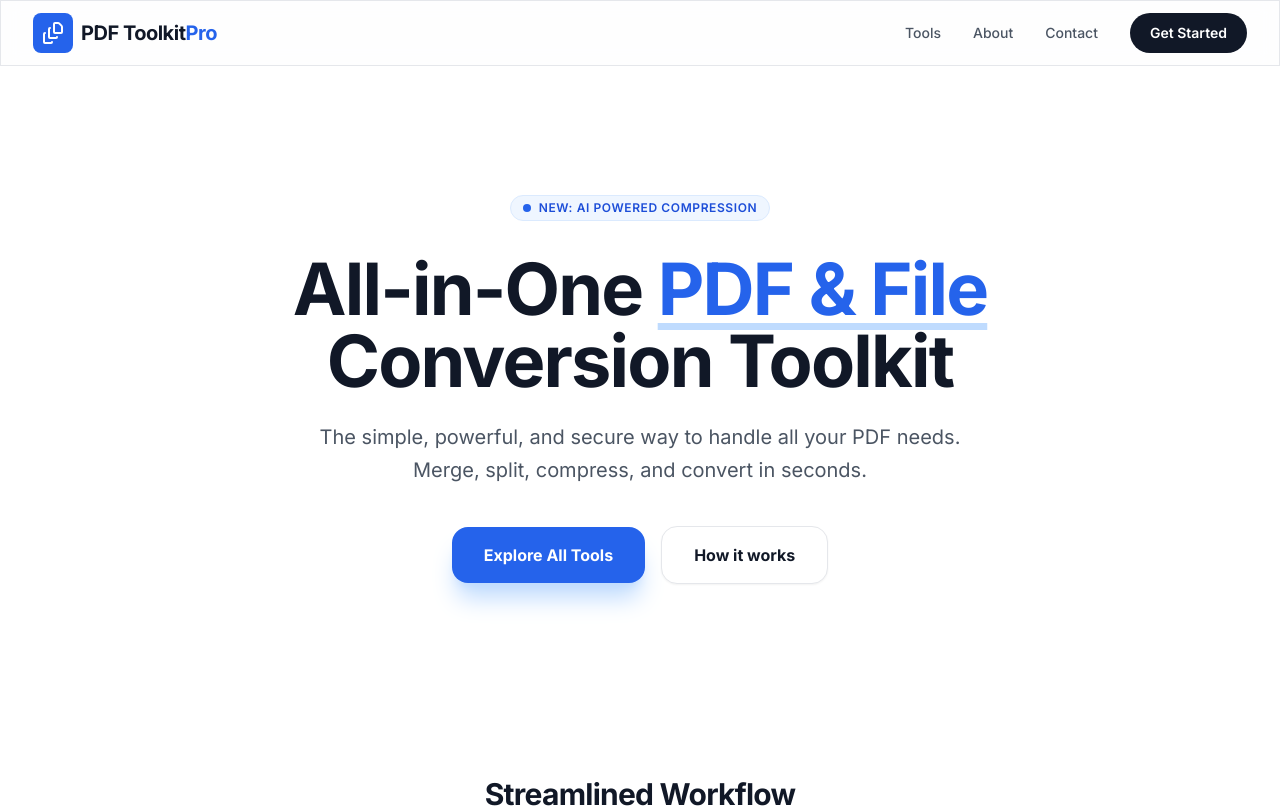
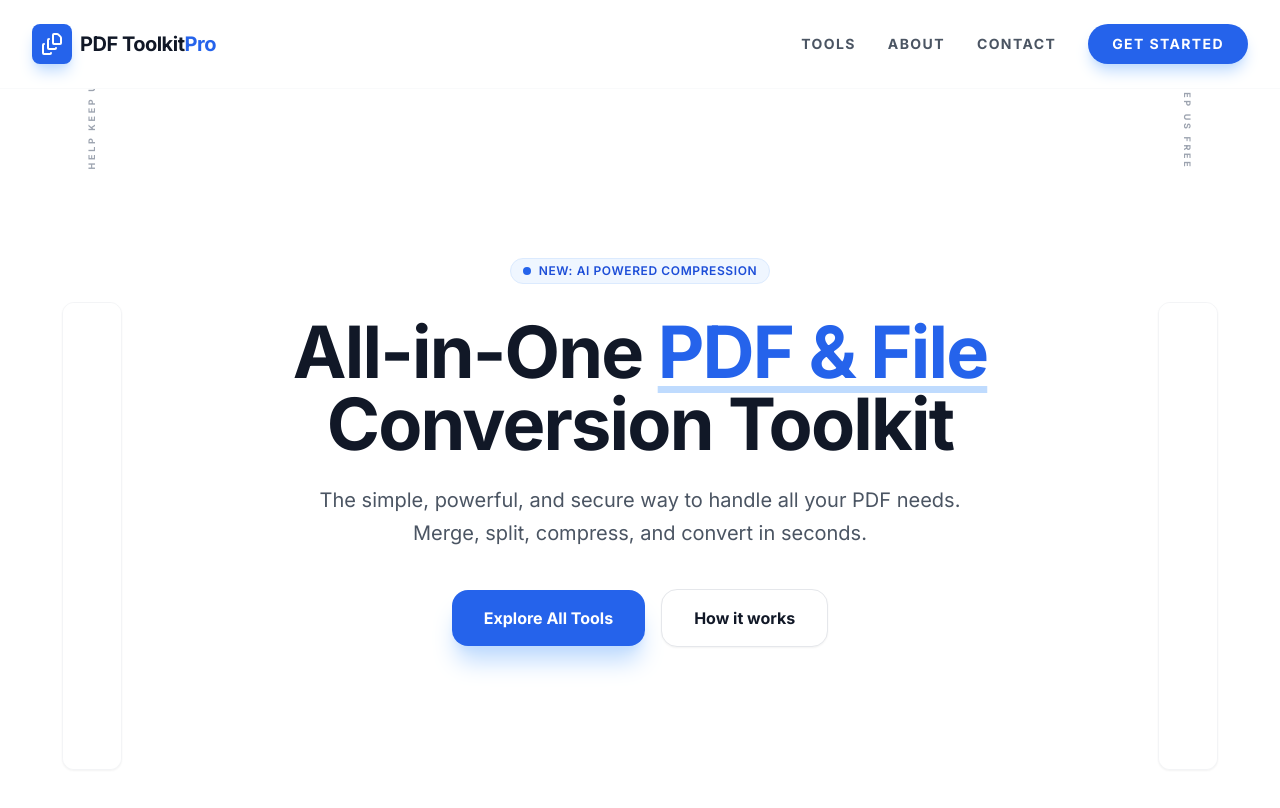
Before and after one commit to anonymous10072018/PDF-Toolkit-Pro, a React (Vite) app: page /#/ in a window 1280 px wide. Shown: the top 808 px of the page. Built offline with nearby package versions, Linux system fonts and the light colour scheme.

Commit message:
Updated User Interface

```diff
--- a/App.tsx
+++ b/App.tsx
@@ -1,8 +1,7 @@
 
 import React, { useState, createContext, useContext, useEffect } from 'react';
 import { HashRouter as Router, Routes, Route, Link, useLocation, useNavigate } from 'react-router-dom';
-import { FileStack, Facebook, Mail, Menu, X, Info, LayoutGrid } from 'lucide-react';
-import { TOOLS } from './constants';
+import { FileStack, Facebook, Mail, Menu, X, ChevronUp } from 'lucide-react';
 import ToolGrid from './components/ToolGrid';
 import Hero from './components/Hero';
 import ToolPage from './components/ToolPage';
@@ -11,6 +10,7 @@ import AboutPage from './components/AboutPage';
 import ContactPage from './components/ContactPage';
 import PrivacyPolicy from './components/PrivacyPolicy';
 import AdBanner from './components/AdBanner';
+import SidebarAd from './components/SidebarAd';
 import { Language, translations } from './translations';
 
 interface LanguageContextType {
@@ -27,17 +27,60 @@ export const useLanguage = () => {
   return context;
 };
 
+const ScrollToTop = () => {
+  const [isVisible, setIsVisible] = useState(false);
+
+  useEffect(() => {
+    const toggleVisibility = () => {
+      if (window.pageYOffset > 300) {
+        setIsVisible(true);
+      } else {
+        setIsVisible(false);
+      }
+    };
+    window.addEventListener('scroll', toggleVisibility);
+    return () => window.removeEventListener('scroll', toggleVisibility);
+  }, []);
+
+  const scrollToTop = () => {
+    window.scrollTo({
+      top: 0,
+      behavior: 'smooth',
+    });
+  };
+
+  return (
+    <button
+      onClick={scrollToTop}
+      className={`fixed bottom-8 right-8 z-[150] p-4 bg-blue-600 text-white rounded-2xl shadow-2xl transition-all duration-300 transform hover:scale-110 active:scale-95 ${
+        isVisible ? 'translate-y-0 opacity-100' : 'translate-y-20 opacity-0 pointer-events-none'
+      }`}
+      aria-label="Scroll to top"
+    >
+      <ChevronUp className="w-6 h-6" />
+    </button>
+  );
+};
+
 const Navbar = () => {
   const [isOpen, setIsOpen] = useState(false);
+  const [isScrolled, setIsScrolled] = useState(false);
   const location = useLocation();
   const navigate = useNavigate();
   const { t } = useLanguage();
+
+  useEffect(() => {
+    const handleScroll = () => {
+      setIsScrolled(window.scrollY > 10);
+    };
+    window.addEventListener('scroll', handleScroll);
+    return () => window.removeEventListener('scroll', handleScroll);
+  }, []);
 
   const handleScrollTo = (id: string) => {
     setIsOpen(false);
     if (location.pathname !== '/') {
       navigate('/');
-      // Use a slightly longer delay to ensure the Home component and ToolGrid are mounted
       setTimeout(() => {
         const element = document.getElementById(id);
         if (element) {
@@ -60,43 +103,61 @@ const Navbar = () => {
   };
 
   return (
-    <nav className="sticky top-0 z-50 glass-morphism border-b border-gray-200">
+    <nav className={`sticky top-0 z-[200] w-full transition-all duration-300 ${
+      isScrolled ? 'bg-white/95 backdrop-blur-md shadow-xl border-b border-gray-100 py-1' : 'bg-white border-b border-gray-50 py-3'
+    }`}>
       <div className="max-w-7xl mx-auto px-4 sm:px-6 lg:px-8">
         <div className="flex justify-between h-16 items-center">
           <Link to="/" onClick={handleLogoClick} className="flex items-center space-x-2 group">
-            <div className="bg-blue-600 p-2 rounded-lg transition-transform group-hover:scale-110">
+            <div className="bg-blue-600 p-2 rounded-lg transition-transform group-hover:scale-110 shadow-lg shadow-blue-200">
               <FileStack className="w-6 h-6 text-white" />
             </div>
             <span className="text-xl font-bold text-gray-900 tracking-tight">PDF Toolkit<span className="text-blue-600">Pro</span></span>
           </Link>
 
-          {/* Desktop Nav */}
+          {/* Navigation links (Tools, About, Contact, Get Started) */}
           <div className="hidden md:flex items-center space-x-8">
-            <button onClick={() => handleScrollTo('tools')} className="text-sm font-medium text-gray-600 hover:text-blue-600 transition-colors">{t.nav.tools}</button>
-            <Link to="/about" className={`text-sm font-medium transition-colors ${location.pathname === '/about' ? 'text-blue-600' : 'text-gray-600 hover:text-blue-600'}`}>{t.nav.about}</Link>
-            <Link to="/contact" className={`text-sm font-medium transition-colors ${location.pathname === '/contact' ? 'text-blue-600' : 'text-gray-600 hover:text-blue-600'}`}>{t.nav.contact}</Link>
-            <button onClick={() => handleScrollTo('tools')} className="bg-gray-900 text-white px-5 py-2.5 rounded-full text-sm font-semibold hover:bg-gray-800 transition-all active:scale-95">
+            <button
+              onClick={() => handleScrollTo('tools')}
+              className="text-sm font-black text-gray-600 hover:text-blue-600 transition-colors uppercase tracking-widest"
+            >
+              {t.nav.tools}
+            </button>
+            <Link
+              to="/about"
+              className={`text-sm font-black transition-colors uppercase tracking-widest ${location.pathname === '/about' ? 'text-blue-600' : 'text-gray-600 hover:text-blue-600'}`}
+            >
+              {t.nav.about}
+            </Link>
+            <Link
+              to="/contact"
+              className={`text-sm font-black transition-colors uppercase tracking-widest ${location.pathname === '/contact' ? 'text-blue-600' : 'text-gray-600 hover:text-blue-600'}`}
+            >
+              {t.nav.contact}
+            </Link>
+            <button
+              onClick={() => handleScrollTo('tools')}
+              className="bg-blue-600 text-white px-6 py-2.5 rounded-full text-sm font-black uppercase tracking-widest hover:bg-blue-700 transition-all active:scale-95 shadow-lg shadow-blue-200"
+            >
               {t.nav.getStarted}
             </button>
           </div>
 
-          {/* Mobile toggle */}
           <div className="md:hidden">
-            <button onClick={() => setIsOpen(!isOpen)} className="text-gray-600 p-2">
+            <button onClick={() => setIsOpen(!isOpen)} className="text-gray-600 p-2 hover:bg-gray-100 rounded-xl transition-colors">
               {isOpen ? <X className="w-6 h-6" /> : <Menu className="w-6 h-6" />}
             </button>
           </div>
         </div>
       </div>
 
-      {/* Mobile Nav */}
       {isOpen && (
-        <div className="md:hidden border-t border-gray-100 bg-white shadow-xl">
-          <div className="px-4 py-6 space-y-4">
-            <button onClick={() => handleScrollTo('tools')} className="block w-full text-left text-base font-medium text-gray-900 hover:text-blue-600">{t.nav.tools}</button>
-            <Link to="/about" onClick={() => setIsOpen(false)} className="block text-base font-medium text-gray-900 hover:text-blue-600">{t.nav.about}</Link>
-            <Link to="/contact" onClick={() => setIsOpen(false)} className="block text-base font-medium text-gray-900 hover:text-blue-600">{t.nav.contact}</Link>
-            <button onClick={() => handleScrollTo('tools')} className="w-full bg-blue-600 text-white px-4 py-3 rounded-xl font-semibold">{t.nav.getStarted}</button>
+        <div className="md:hidden border-t border-gray-100 bg-white shadow-2xl animate-in slide-in-from-top-4 duration-300">
+          <div className="px-4 py-8 space-y-6">
+            <button onClick={() => handleScrollTo('tools')} className="block w-full text-left text-lg font-black text-gray-900 hover:text-blue-600 uppercase tracking-widest">{t.nav.tools}</button>
+            <Link to="/about" onClick={() => setIsOpen(false)} className="block text-lg font-black text-gray-900 hover:text-blue-600 uppercase tracking-widest">{t.nav.about}</Link>
+            <Link to="/contact" onClick={() => setIsOpen(false)} className="block text-lg font-black text-gray-900 hover:text-blue-600 uppercase tracking-widest">{t.nav.contact}</Link>
+            <button onClick={() => handleScrollTo('tools')} className="w-full bg-blue-600 text-white px-4 py-4 rounded-2xl font-black text-lg shadow-xl shadow-blue-200 uppercase tracking-widest">{t.nav.getStarted}</button>
           </div>
         </div>
       )}
@@ -125,7 +186,7 @@ const Footer = () => {
   };
 
   return (
-    <footer className="bg-white border-t border-gray-200 pt-16 pb-8">
+    <footer className="bg-white border-t border-gray-200 pt-16 pb-8 relative z-20">
       <div className="max-w-7xl mx-auto px-4 sm:px-6 lg:px-8">
         <div className="grid grid-cols-1 md:grid-cols-4 gap-12 mb-12">
           <div className="col-span-1 md:col-span-1">
@@ -133,47 +194,47 @@ const Footer = () => {
               <FileStack className="w-6 h-6 text-blue-600" />
               <span className="text-xl font-bold text-gray-900">PDF Toolkit Pro</span>
             </div>
-            <p className="text-gray-500 text-sm leading-relaxed">
+            <p className="text-gray-500 text-sm leading-relaxed font-medium">
               {t.footer.desc}
             </p>
           </div>
           <div>
-            <h4 className="text-sm font-bold text-gray-900 uppercase tracking-wider mb-4">{t.nav.tools}</h4>
-            <ul className="space-y-2">
-              <li><button onClick={handleScrollToTools} className="text-gray-500 hover:text-blue-600 text-sm text-left">{t.hero.explore}</button></li>
-              <li><Link to="/tool/word-to-pdf" className="text-gray-500 hover:text-blue-600 text-sm">Convert Word to PDF</Link></li>
-              <li><Link to="/tool/pdf-to-word" className="text-gray-500 hover:text-blue-600 text-sm">Convert PDF to Word</Link></li>
-              <li><Link to="/tool/merge-pdf" className="text-gray-500 hover:text-blue-600 text-sm">Merge PDF</Link></li>
+            <h4 className="text-sm font-black text-gray-900 uppercase tracking-widest mb-6">{t.nav.tools}</h4>
+            <ul className="space-y-3">
+              <li><button onClick={handleScrollToTools} className="text-gray-500 font-medium hover:text-blue-600 text-sm text-left">{t.hero.explore}</button></li>
+              <li><Link to="/tool/word-to-pdf" className="text-gray-500 font-medium hover:text-blue-600 text-sm">Convert Word to PDF</Link></li>
+              <li><Link to="/tool/pdf-to-word" className="text-gray-500 font-medium hover:text-blue-600 text-sm">Convert PDF to Word</Link></li>
+              <li><Link to="/tool/merge-pdf" className="text-gray-500 font-medium hover:text-blue-600 text-sm">Merge PDF</Link></li>
             </ul>
           </div>
           <div>
-            <h4 className="text-sm font-bold text-gray-900 uppercase tracking-wider mb-4">{t.footer.company}</h4>
-            <ul className="space-y-2">
-              <li><Link to="/about" className="text-gray-500 hover:text-blue-600 text-sm">{t.nav.about}</Link></li>
-              <li><Link to="/contact" className="text-gray-500 hover:text-blue-600 text-sm">{t.nav.contact}</Link></li>
-              <li><Link to="/privacy-policy" className="text-gray-500 hover:text-blue-600 text-sm">{t.footer.privacy}</Link></li>
+            <h4 className="text-sm font-black text-gray-900 uppercase tracking-widest mb-6">{t.footer.company}</h4>
+            <ul className="space-y-3">
+              <li><Link to="/about" className="text-gray-500 font-medium hover:text-blue-600 text-sm">{t.nav.about}</Link></li>
+              <li><Link to="/contact" className="text-gray-500 font-medium hover:text-blue-600 text-sm">{t.nav.contact}</Link></li>
+              <li><Link to="/privacy-policy" className="text-gray-500 font-medium hover:text-blue-600 text-sm">{t.footer.privacy}</Link></li>
             </ul>
           </div>
           <div>
-            <h4 className="text-sm font-bold text-gray-900 uppercase tracking-wider mb-4">{t.footer.connect}</h4>
-            <div className="flex space-x-4">
-              <a href="https://www.facebook.com/Yuwenwei05" target="_blank" rel="noopener noreferrer" className="text-gray-400 hover:text-blue-600 transition-colors">
+            <h4 className="text-sm font-black text-gray-900 uppercase tracking-widest mb-6">{t.footer.connect}</h4>
+            <div className="flex space-x-5">
+              <a href="https://www.facebook.com/Yuwenwei05" target="_blank" rel="noopener noreferrer" className="text-gray-400 hover:text-blue-600 transition-all transform hover:scale-110">
                 <Facebook className="w-6 h-6" />
               </a>
-              <a href="mailto:byndathletics@gmail.com" className="text-gray-400 hover:text-red-500 transition-colors">
+              <a href="mailto:byndathletics@gmail.com" className="text-gray-400 hover:text-red-500 transition-all transform hover:scale-110">
                 <Mail className="w-6 h-6" />
               </a>
             </div>
           </div>
         </div>
-        <div className="border-t border-gray-100 pt-8 flex flex-col md:flex-row justify-between items-center text-gray-400 text-sm">
+        <div className="border-t border-gray-100 pt-8 flex flex-col md:flex-row justify-between items-center text-gray-400 text-xs font-bold uppercase tracking-widest">
           <p>&copy; 2024 PDF Toolkit Pro. All rights reserved.</p>
-          <div className="flex flex-wrap justify-center gap-4 mt-4 md:mt-0">
+          <div className="flex flex-wrap justify-center gap-6 mt-4 md:mt-0">
             {languages.map((lang) => (
               <button
                 key={lang}
                 onClick={() => setLanguage(lang)}
-                className={`hover:text-gray-900 transition-colors px-2 py-1 rounded-md ${language === lang ? 'text-blue-600 font-bold bg-blue-50' : ''}`}
+                className={`hover:text-gray-900 transition-colors px-3 py-1.5 rounded-full ${language === lang ? 'text-blue-600 font-black bg-blue-50 border border-blue-100' : 'border border-transparent'}`}
               >
                 {lang}
               </button>
@@ -191,10 +252,18 @@ const App: React.FC = () => {
   return (
     <LanguageContext.Provider value={{ language, setLanguage, t: translations[language] }}>
       <Router>
-        <div className="min-h-screen flex flex-col">
+        <div className="min-h-screen flex flex-col relative bg-white">
           <Navbar />
-          <main className="flex-grow flex flex-col">
-            <div className="flex-grow">
+
+          <div className="flex-grow flex flex-col items-center">
+            <div className="flex flex-row w-full max-w-[1600px] justify-center px-4 xl:px-8 relative">
+              {/* Vertical Ads Left */}
+              <div className="hidden xl:block w-[120px] flex-shrink-0 relative">
+                <SidebarAd side="left" />
+              </div>
+
+              {/* Content Page (Middle Column) */}
+              <main className="flex-grow max-w-5xl relative z-10 py-10">
                 <Routes>
                   <Route path="/" element={
                     <>
@@ -208,11 +277,19 @@ const App: React.FC = () => {
                   <Route path="/privacy-policy" element={<PrivacyPolicy />} />
                   <Route path="/tool/:id" element={<ToolPage />} />
                 </Routes>
+              </main>
+
+              {/* Vertical Ads Right */}
+              <div className="hidden xl:block w-[120px] flex-shrink-0 relative">
+                <SidebarAd side="right" />
               </div>
-            {/* Advertisement Banner is now persistent on every page at the bottom of the content area */}
+            </div>
+
             <AdBanner />
-          </main>
+          </div>
+
           <Footer />
+          <ScrollToTop />
         </div>
       </Router>
     </LanguageContext.Provider>
--- a/components/AdBanner.tsx
+++ b/components/AdBanner.tsx
@@ -1,5 +1,6 @@
 
 import React, { useEffect, useRef } from 'react';
+import { useLocation } from 'react-router-dom';
 
 declare global {
   interface Window {
@@ -9,66 +10,64 @@ declare global {
 
 const AdBanner: React.FC = () => {
   const containerRef = useRef<HTMLDivElement>(null);
+  const location = useLocation();
 
   useEffect(() => {
-    const scriptId = 'ad-script-invoke-v2';
+    const injectAd = () => {
+      if (containerRef.current) {
+        containerRef.current.innerHTML = '';
+        const oldScript = document.getElementById('horizontal-ad-script');
+        if (oldScript) oldScript.remove();
 
-    const injectAd = () => {
-      if (containerRef.current && !document.getElementById(scriptId)) {
-        // Set the global atOptions required by the ad script
-        window.atOptions = {
-          'key': 'ead020deef05f09d29f11b1836c45b74',
-          'format': 'iframe',
-          'height': 50,
-          'width': 320,
-          'params': {}
+        (window as any).atOptions = {
+          'key' : 'ead020deef05f09d29f11b1836c45b74',
+          'format' : 'iframe',
+          'height' : 50,
+          'width' : 320,
+          'params' : {}
         };
 
         const script = document.createElement('script');
-        script.id = scriptId;
+        script.id = 'horizontal-ad-script';
         script.src = "https://welcomingexpulsion.com/ead020deef05f09d29f11b1836c45b74/invoke.js";
         script.async = true;
 
-        // Append the script directly to our container so it renders within the styled area
         containerRef.current.appendChild(script);
       }
     };
 
-    // Small delay to ensure the component is fully mounted
-    const timer = setTimeout(injectAd, 500);
-
-    return () => {
-      clearTimeout(timer);
-      // Clean up the global variable on unmount if necessary
-      // window.atOptions = undefined;
-    };
-  }, []);
+    const timer = setTimeout(injectAd, 1500);
+    return () => clearTimeout(timer);
+  }, [location.key]);
 
   return (
-    <div className="w-full bg-gray-50/50 border-t border-gray-100 py-10 mt-auto">
-      <div className="max-w-7xl mx-auto px-4">
+    <div className="w-full bg-white border-t border-gray-100 pt-16 pb-12 mt-12 relative z-10 shadow-[0_-1px_3px_rgba(0,0,0,0.02)]">
+      <div className="max-w-4xl mx-auto px-4">
         <div className="flex flex-col items-center">
-          <div className="flex items-center space-x-2 mb-4">
-            <span className="h-[1px] w-8 bg-gray-200"></span>
-            <span className="text-[10px] font-black text-gray-400 uppercase tracking-[0.3em]">
-              Advertisement
+          <div className="flex items-center space-x-6 mb-8 opacity-60">
+            <span className="h-[1px] w-12 bg-blue-200"></span>
+            <span className="text-[10px] font-black text-blue-600 uppercase tracking-[0.4em]">
+              Support Our Mission
             </span>
-            <span className="h-[1px] w-8 bg-gray-200"></span>
+            <span className="h-[1px] w-12 bg-blue-200"></span>
           </div>
 
-          <div
-            ref={containerRef}
-            className="min-h-[60px] w-full max-w-[340px] flex justify-center items-center overflow-hidden rounded-xl bg-white border border-gray-100 shadow-sm transition-all hover:shadow-md"
-          >
-            {/* The ad script will inject the iframe here */}
-            <div className="text-gray-300 text-[10px] animate-pulse font-medium py-4">
-              Loading sponsored content...
+          <div className="w-full flex justify-center py-6 bg-gray-50/50 rounded-[2.5rem] border border-gray-100/50 shadow-inner max-w-[440px]">
+            <div
+              ref={containerRef}
+              className="min-h-[50px] w-full max-w-[320px] flex justify-center items-center overflow-hidden"
+            >
+              <div className="text-gray-300 text-[10px] font-black animate-pulse tracking-[0.5em] uppercase">
+                Loading Ad...
+              </div>
             </div>
           </div>
 
-          <p className="mt-4 text-[9px] text-gray-400 max-w-xs text-center leading-relaxed font-medium">
-            Help keep PDF Toolkit Pro free.
-          </p>
+          <div className="mt-8 text-center max-w-sm">
+            <p className="text-[11px] text-gray-500 font-bold leading-relaxed">
+              Help us keep PDF Toolkit Pro <span className="text-blue-600">free forever</span> by allowing ads to be shown. Your support keeps our high-performance engines running for everyone.
+            </p>
+          </div>
         </div>
       </div>
     </div>
--- /dev/null
+++ b/components/SidebarAd.tsx
@@ -0,0 +1,80 @@
+
+import React, { useEffect, useRef } from 'react';
+import { useLocation } from 'react-router-dom';
+
+interface SidebarAdProps {
+  side: 'left' | 'right';
+}
+
+const SidebarAd: React.FC<SidebarAdProps> = ({ side }) => {
+  const containerRef = useRef<HTMLDivElement>(null);
+  const location = useLocation();
+
+  useEffect(() => {
+    const injectAd = () => {
+      if (containerRef.current) {
+        // Clear previous content
+        containerRef.current.innerHTML = '';
+
+        // Remove existing scripts for this side
+        const scriptId = `sidebar-v-script-${side}`;
+        const oldScript = document.getElementById(scriptId);
+        if (oldScript) oldScript.remove();
+
+        // 468x60 Horizontal script used as vertical sky-scraper via rotation
+        (window as any).atOptions = {
+          'key' : '0167e11382b564e21fa0594f1cd08377',
+          'format' : 'iframe',
+          'height' : 60,
+          'width' : 468,
+          'params' : {}
+        };
+
+        const script = document.createElement('script');
+        script.id = scriptId;
+        script.src = "https://welcomingexpulsion.com/0167e11382b564e21fa0594f1cd08377/invoke.js";
+        script.async = true;
+
+        containerRef.current.appendChild(script);
+      }
+    };
+
+    const delay = side === 'left' ? 200 : 800;
+    const timer = setTimeout(injectAd, delay);
+    return () => clearTimeout(timer);
+  }, [location.key, side]);
+
+  return (
+    <div className="sticky top-24 w-full flex flex-col items-center">
+      <div className="flex flex-col items-center group">
+        <span className={`text-[9px] font-black text-gray-400 uppercase tracking-[0.3em] mb-48 whitespace-nowrap transition-colors group-hover:text-blue-500 ${side === 'left' ? '-rotate-90' : 'rotate-90'}`}>
+          Help Keep Us Free
+        </span>
+
+        {/* Sky-scraper slot container */}
+        <div
+          className="relative flex items-center justify-center bg-gray-50 border border-gray-100 shadow-sm rounded-xl overflow-hidden transition-all group-hover:border-blue-100 group-hover:shadow-md"
+          style={{ height: '468px', width: '60px' }}
+        >
+          <div
+            ref={containerRef}
+            className="absolute transform rotate-90 origin-center flex items-center justify-center bg-white"
+            style={{ width: '468px', height: '60px' }}
+          >
+            <div className="flex flex-col items-center justify-center space-y-2">
+              <div className="text-[10px] text-gray-200 font-black animate-pulse uppercase tracking-widest">
+                AD
+              </div>
+            </div>
+          </div>
+        </div>
+
+        <span className={`text-[9px] font-black text-gray-400 uppercase tracking-[0.3em] mt-48 whitespace-nowrap transition-colors group-hover:text-blue-500 ${side === 'left' ? '-rotate-90' : 'rotate-90'}`}>
+          Ads = Free Forever
+        </span>
+      </div>
+    </div>
+  );
+};
+
+export default SidebarAd;
```
Lines whose indentation alone changed are shown as unchanged.
